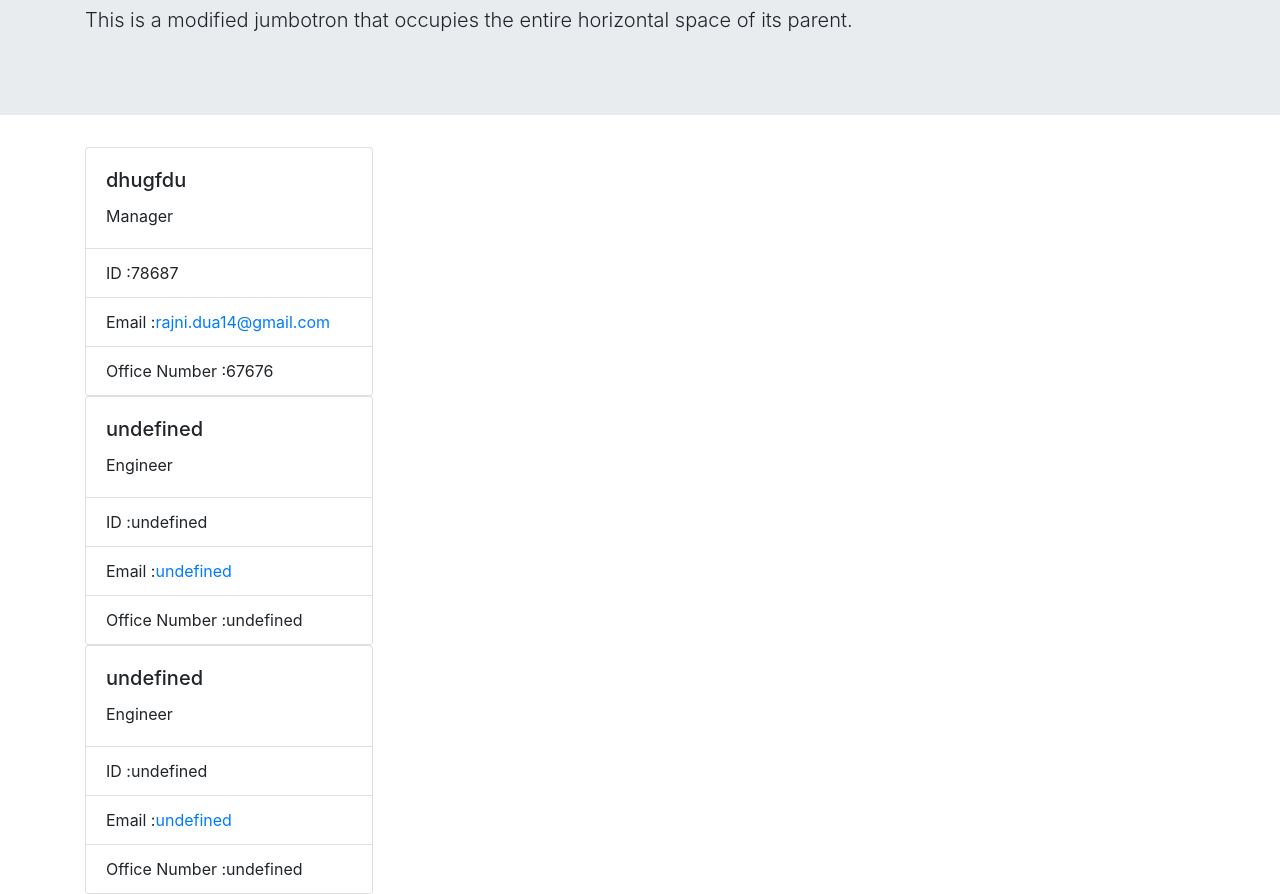
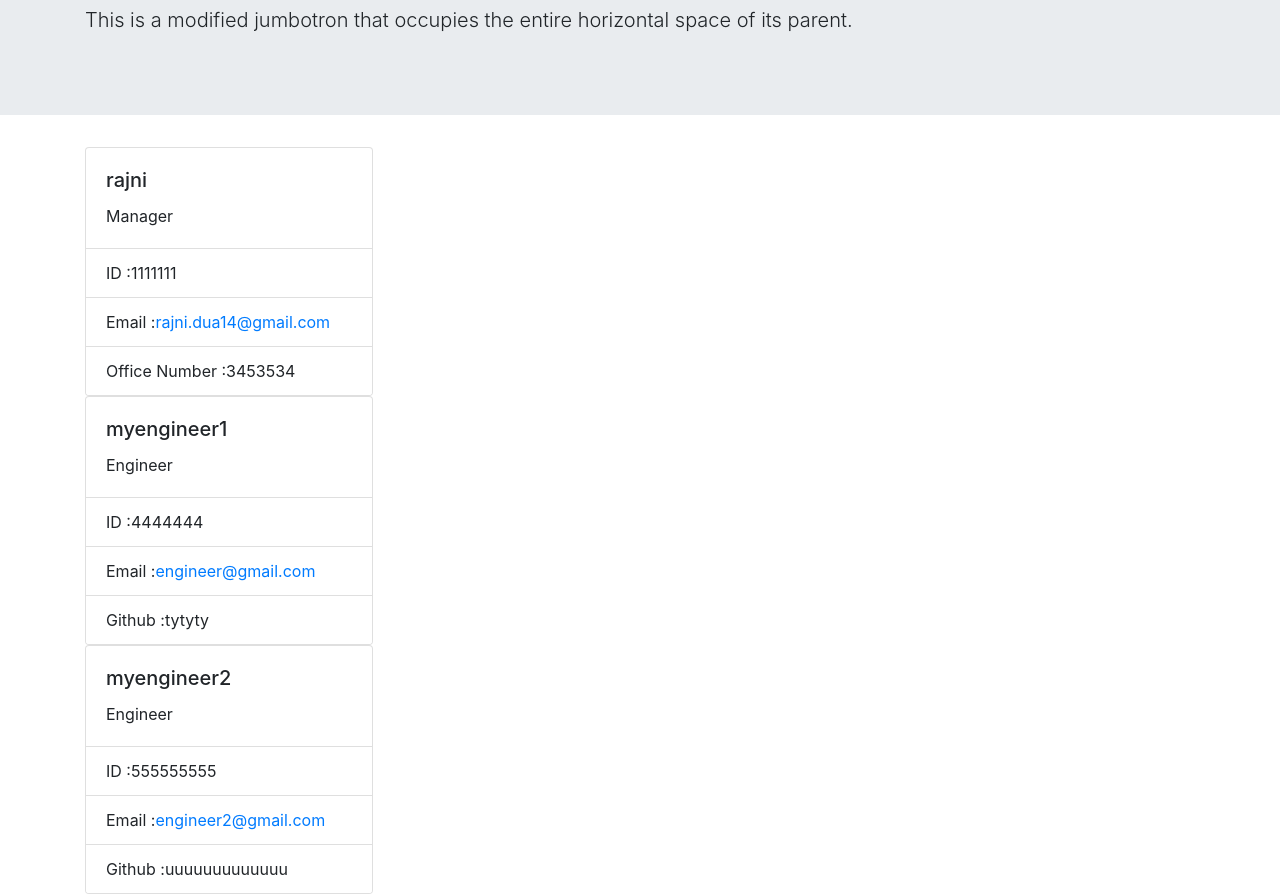
Before and after one commit to rajnidua/NodeJS_Try, a website: page index.html in a window 1280 px wide. Shown: the part 134-1028 px from the top of the page. Drawn offline with nearby package versions, Linux system fonts and the light colour scheme.

Commit message:
fixed promise error for engineer data

```diff
--- a/index.html
+++ b/index.html
@@ -20,13 +20,13 @@
             <div class="card" style="width: 18rem;">
 
                 <div class="card-body">
-                    <h5 class="card-title">dhugfdu</h5>
+                    <h5 class="card-title">rajni</h5>
                     <p class="card-text">Manager</p>
                 </div>
                 <ul class="list-group list-group-flush">
-                    <li class="list-group-item">ID :78687</li>
+                    <li class="list-group-item">ID :1111111</li>
                     <li class="list-group-item">Email :<a href="">rajni.dua14@gmail.com</a></li>
-                    <li class="list-group-item">Office Number :67676</li>
+                    <li class="list-group-item">Office Number :3453534</li>
                 </ul>
 
                 </div>
@@ -36,13 +36,13 @@
     <div class="card" style="width: 18rem;">
 
         <div class="card-body">
-            <h5 class="card-title">undefined</h5>
+            <h5 class="card-title">myengineer1</h5>
             <p class="card-text">Engineer</p>
         </div>
         <ul class="list-group list-group-flush">
-            <li class="list-group-item">ID :undefined</li>
-            <li class="list-group-item">Email :<a href="">undefined</a></li>
-            <li class="list-group-item">Office Number :undefined</li>
+            <li class="list-group-item">ID :4444444</li>
+            <li class="list-group-item">Email :<a href="">engineer@gmail.com</a></li>
+            <li class="list-group-item">Github :tytyty</li>
         </ul>
 
         </div>
@@ -51,13 +51,13 @@
     <div class="card" style="width: 18rem;">
 
         <div class="card-body">
-            <h5 class="card-title">undefined</h5>
+            <h5 class="card-title">myengineer2</h5>
             <p class="card-text">Engineer</p>
         </div>
         <ul class="list-group list-group-flush">
-            <li class="list-group-item">ID :undefined</li>
-            <li class="list-group-item">Email :<a href="">undefined</a></li>
-            <li class="list-group-item">Office Number :undefined</li>
+            <li class="list-group-item">ID :555555555</li>
+            <li class="list-group-item">Email :<a href="">engineer2@gmail.com</a></li>
+            <li class="list-group-item">Github :uuuuuuuuuuuuu</li>
         </ul>
 
         </div>
--- a/lib/GenerateHtml.js
+++ b/lib/GenerateHtml.js
@@ -20,7 +20,7 @@ const generateHtmlEngineer = (manager,engineerArray) =>{
         <ul class="list-group list-group-flush">
             <li class="list-group-item">ID :${engineers.id}</li>
             <li class="list-group-item">Email :<a href="">${engineers.email}</a></li>
-            <li class="list-group-item">Office Number :${engineers.github}</li>
+            <li class="list-group-item">Github :${engineers.github}</li>
         </ul>
 
         </div>
```
Also changed, not shown: index.js (+31 -25 lines).
